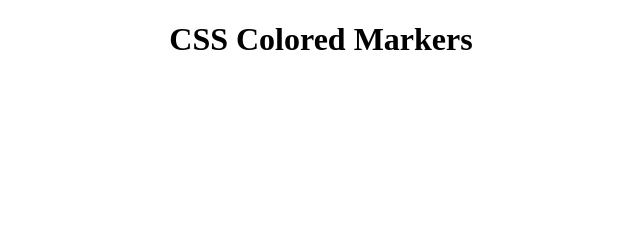
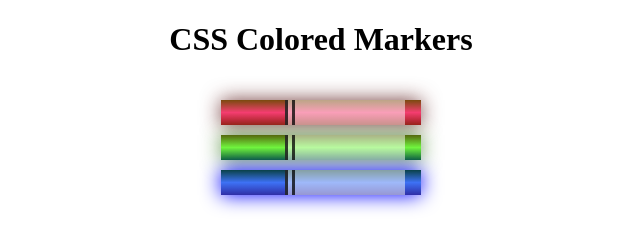
Before and after one commit to DragosU25/COLORED-MARKERS, a plain HTML site: page index.html in a window 1280 px wide. Shown: the whole page, without its empty margins (319-959 px from the left). Drawn offline with Linux system fonts and the light colour scheme.

Commit message:
Update styles.css

```diff
--- a/styles.css
+++ b/styles.css
@@ -7,14 +7,19 @@ h1{
     margin:10px auto;
 
 }
-.one{
-    background-color: rgb(255, 127, 0);
+.red {
+    background: linear-gradient(rgb(122, 74, 14), rgb(245, 62, 113), rgb(162, 27, 27));
+    box-shadow: 0 0 20px 0 rgba(83, 14, 14, 0.8);
 }
-.two{
-    background-color: rgb(0, 255, 127);
+
+.green {
+    background: linear-gradient(#55680D, #71F53E, #116C31);
+    box-shadow: 0 0 20px 0 #3B7E20CC;
 }
-.three{
-    background-color: rgb(127, 0, 255);
+
+.blue {
+    background: linear-gradient(hsl(186, 76%, 16%), hsl(223, 90%, 60%), hsl(240, 56%, 42%));
+    box-shadow: 0 0 20px 0 blue;
 }
 
 .container{
@@ -24,3 +29,16 @@ h1{
     padding-right: 0;
     padding-left: 0;
 }
+.sleeve{
+    width: 110px;
+    height: 25px;
+    background-color: rgba(255, 255, 255, 0.5);
+    border-left: 10px double rgba(0, 0, 0, 0.75);
+}
+.cap{
+    width: 60px;
+    height: 25px;
+}
+.cap, .sleeve{
+    display: inline-block;
+}
```
